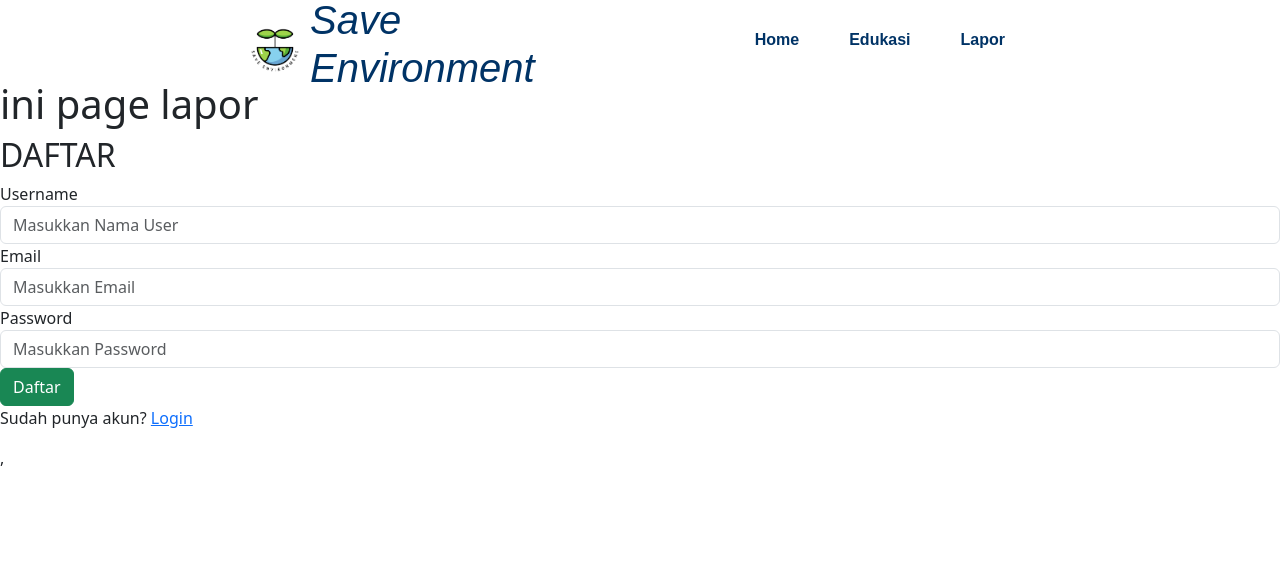
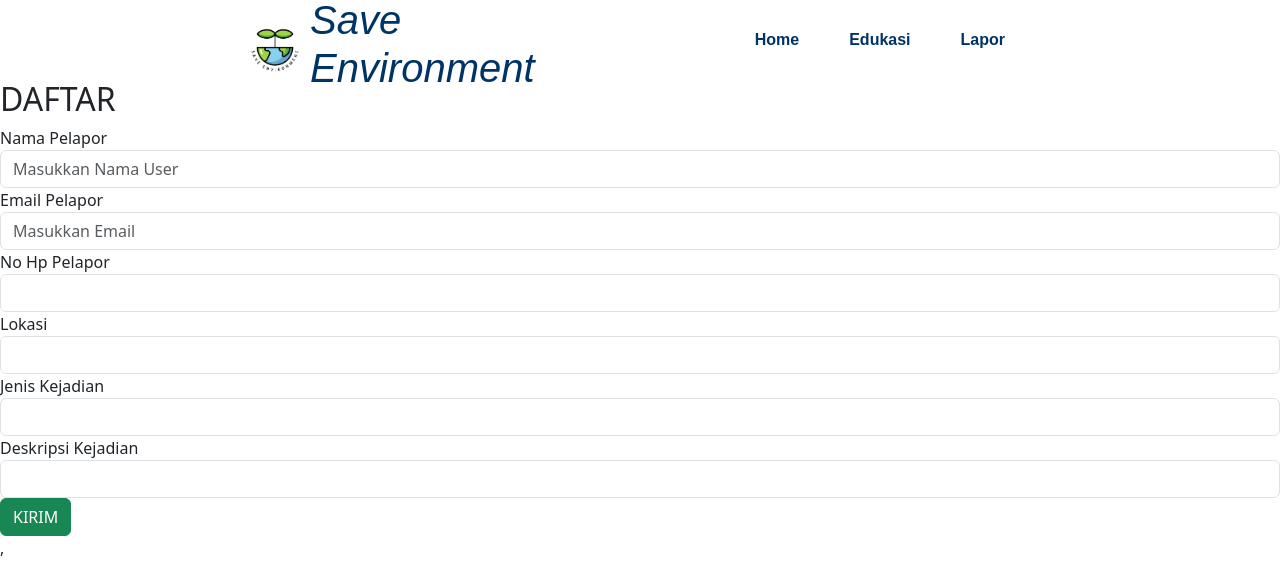
Before and after one commit to FE4-TFI/FE4-Final-Project, a React (Vite) app: page /Lapor in a window 1280 px wide. Shown: the top 574 px of the page. Built offline with nearby package versions, Linux system fonts and the light colour scheme.

Commit message:
menambah form lapor

```diff
--- a/src/pages/Lapor.jsx
+++ b/src/pages/Lapor.jsx
@@ -4,9 +4,40 @@ import Register from "./Register"
 function Lapor() {
     return (
         <>
-            <h1>ini page lapor</h1>
-            {/* <Link to="/login" className='btn btn-primary btn-md'>LOGIN</Link> */}
-            <Register />
+            <div>
+                <h2>DAFTAR</h2>
+
+                <form className="form-group custom-form">
+                    <div>
+                        <label>Nama Pelapor</label>
+                        <input className="form-control" type="text" placeholder="Masukkan Nama User" />
+                    </div>
+                    <div>
+                        <label htmlFor="">Email Pelapor</label>
+                        <input className="form-control" placeholder="Masukkan Email" type="email" />
+                    </div>
+                    <div>
+                        <label>No Hp Pelapor</label>
+                        <input className="form-control" type="number" />
+                    </div>
+                    <div>
+                        <label>Lokasi</label>
+                        <input className="form-control" type="text-area" />
+                    </div>
+                    <div>
+                        <label>Jenis Kejadian</label>
+                        <input className="form-control" type="password" />
+                    </div>
+                    <div>
+                        <label>Deskripsi Kejadian</label>
+                        <input className="form-control" type="password" />
+                    </div>
+                    <button className="btn btn-success" type="button" >
+                        {/* {loading ? "Mendaftarkan Akun..." : "Daftar"} */} KIRIM
+                    </button>
+                </form>
+
+            </div>
         </>
     )
 }
```
